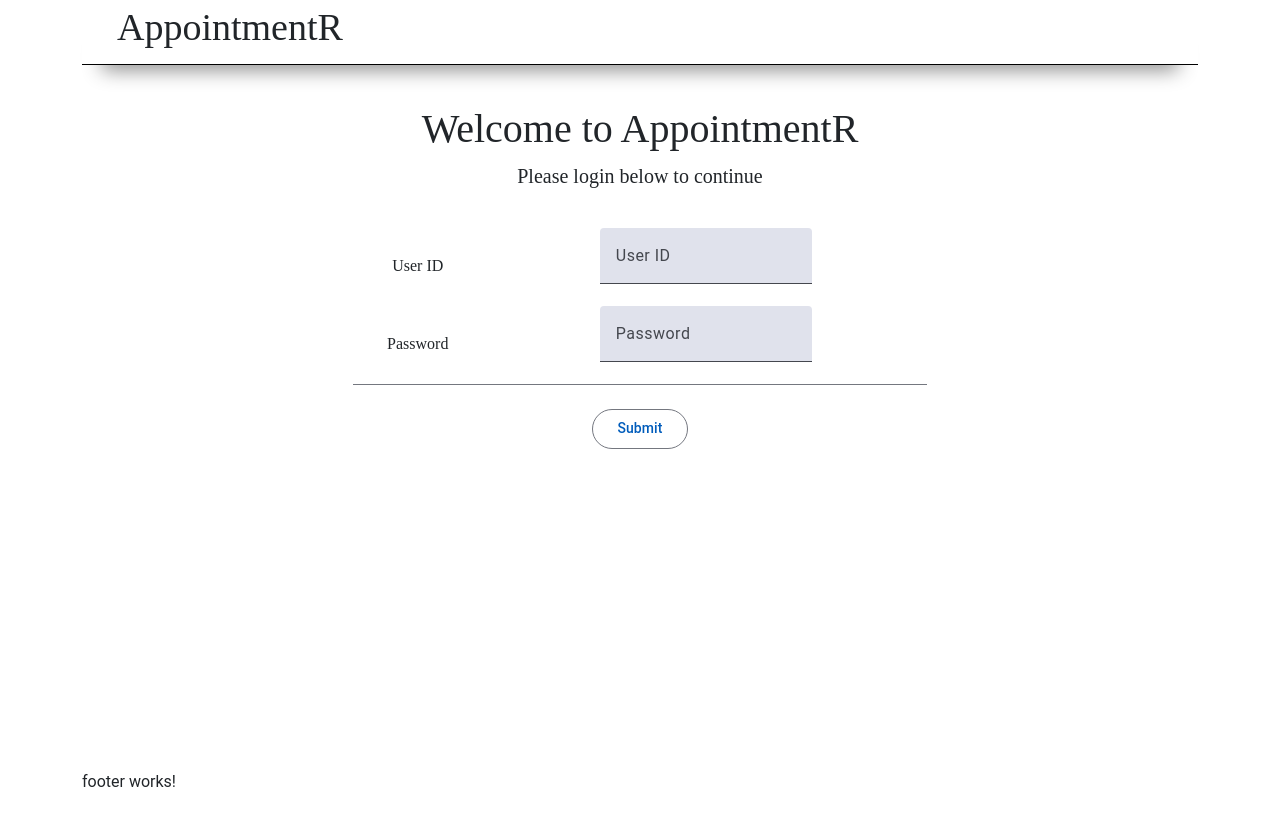
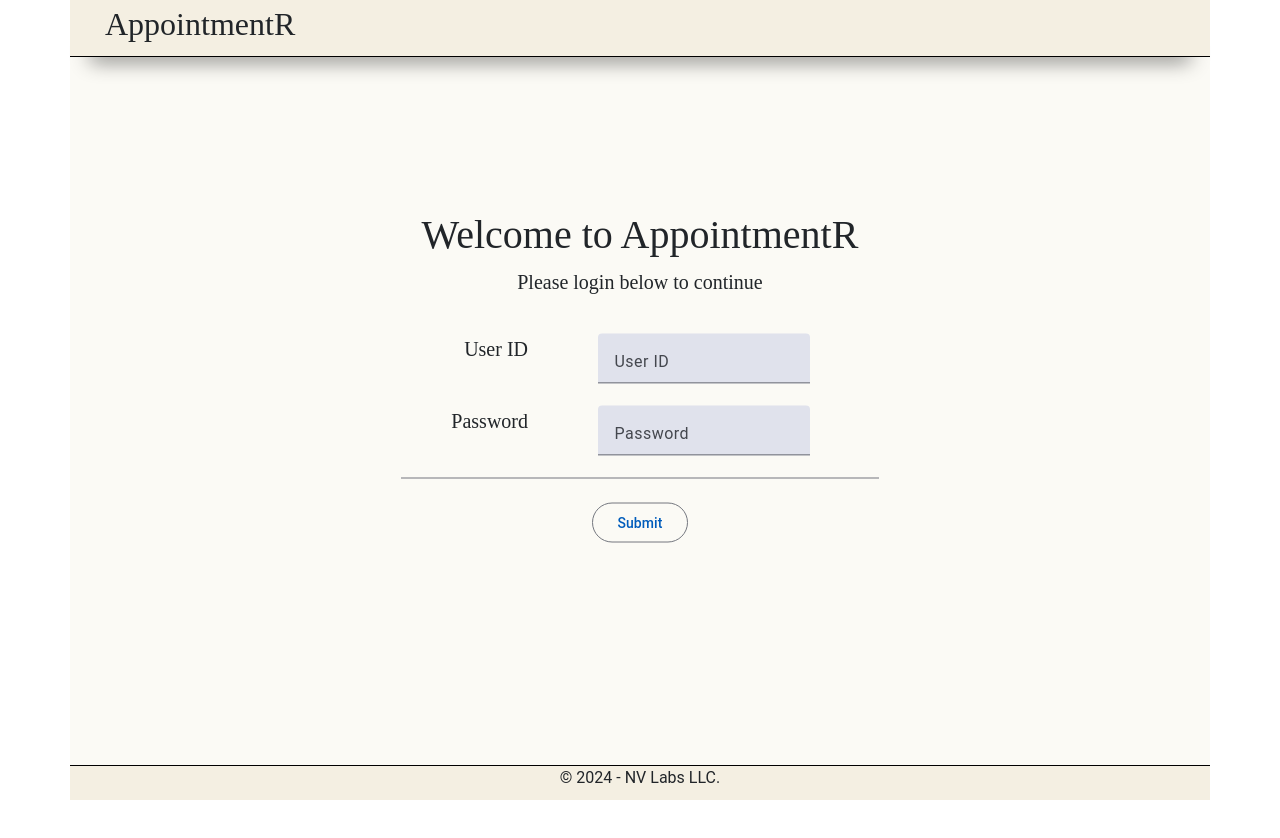
Before and after one commit to nitishtrivedi/AppointmentSchedulerAngular, an Angular app: page /login in a window 1280 px wide. Shown: the top 838 px of the page. Before the commit the page ends 800 px from the top, so only its background shows below. Built offline with nearby package versions, Linux system fonts and the light colour scheme; no server answers.

Commit message:
UI changes commit 2

```diff
--- a/src/app/app.component.css
+++ b/src/app/app.component.css
@@ -1,12 +1,20 @@
 .wrapper {
   height: 100vh;
+  position: relative;
+  background-color: #fbfaf5;
 }
-.header,
-.footer {
+.header {
   height: 30px;
 }
 
 .footer {
   position: absolute;
   bottom: 0;
+  width: 100%;
+  height: 35px;
+  background-color: #f4efe2;
+  /* box-shadow: rgba(0, 0, 0, 0.45) 0px -25px 20px -20px; */
 }
+.container-xl {
+  padding: 0 !important;
+}
--- a/src/app/app.component.html
+++ b/src/app/app.component.html
@@ -1,5 +1,7 @@
 <div class="container-xl wrapper">
   <app-header class="header"></app-header>
-  <router-outlet class="content"></router-outlet>
+  <div class="content">
+    <router-outlet></router-outlet>
+  </div>
   <app-footer class="footer"></app-footer>
 </div>
--- a/src/app/components/footer/footer.component.css
+++ b/src/app/components/footer/footer.component.css
@@ -0,0 +1,9 @@
+.footer-div {
+  border-top: 1px solid #000;
+  text-align: center;
+}
+.footer-text {
+  display: flex;
+  align-items: center;
+  justify-content: center;
+}
--- a/src/app/components/footer/footer.component.html
+++ b/src/app/components/footer/footer.component.html
@@ -1 +1,5 @@
-<p>footer works!</p>
+<div class="footer-div">
+  <div class="footer-text">
+    <span> &copy; 2024 - NV Labs LLC. </span>
+  </div>
+</div>
--- a/src/app/components/header/header.component.css
+++ b/src/app/components/header/header.component.css
@@ -4,15 +4,25 @@
   font-weight: 400;
   font-style: normal;
   font-variation-settings: "MORF" 0;
-  font-size: 38px;
+  font-size: 32px;
 }
 .header-div {
   border-bottom: 1px solid #000;
   padding: 5px 0 5px 35px;
   box-shadow: rgba(0, 0, 0, 0.45) 0px 25px 20px -20px;
+  background-color: #f4efe2;
 }
 .header-layout {
   display: flex;
   align-items: center;
   justify-content: space-between;
 }
+
+/* MAT UI STYLE CHANGES */
+.custom-btn-color {
+  color: #000 !important;
+  width: 120px;
+}
+.custom-btn-color:hover {
+  border-radius: 0 !important;
+}
--- a/src/app/components/header/header.component.html
+++ b/src/app/components/header/header.component.html
@@ -1,12 +1,19 @@
 <div class="header-div">
   <div class="header-layout">
     <h3 class="roboto-thin">AppointmentR</h3>
-    <button mat-button *ngIf="isAuthenticated" [matMenuTriggerFor]="menu">
-      {{ userFullName }}
+    <button
+      mat-button
+      *ngIf="isAuthenticated"
+      [matMenuTriggerFor]="menu"
+      class="custom-btn-color"
+    >
+      <b>{{ userFullName }}</b>
     </button>
     <mat-menu #menu="matMenu">
-      <button mat-button (click)="logoutUser()">Logout</button><br />
-      <button mat-button>Admin Panel</button>
+      <button mat-button (click)="logoutUser()" class="custom-btn-color">
+        <b>Logout</b></button
+      ><br />
+      <button mat-button class="custom-btn-color"><b>Admin Panel</b></button>
     </mat-menu>
   </div>
 </div>
--- a/src/app/components/login/login.component.css
+++ b/src/app/components/login/login.component.css
@@ -2,6 +2,15 @@
   font-family: "Faculty Glyphic", serif;
   font-weight: 400;
   font-style: normal;
+  height: 100vh; /* Full viewport height */
+  position: relative; /* For centering with absolute positioning */
+}
+.login-form-wrapper {
+  position: absolute;
+  top: 40%;
+  left: 50%;
+  transform: translate(-50%, -50%); /* Center the form */
+  width: 80%; /* Optional: Adjust the width of the form container */
 }
 .login-desc {
   font-size: 20px;
@@ -17,3 +26,14 @@
   margin: auto;
   margin-top: 20px;
 }
+.label-text {
+  font-size: 20px;
+}
+
+.login-form tr:nth-child(1) td:nth-child(1),
+.login-form tr:nth-child(2) td:nth-child(1) {
+  float: right;
+}
+.input-fields {
+  height: 70px;
+}
--- a/src/app/components/login/login.component.html
+++ b/src/app/components/login/login.component.html
@@ -1,5 +1,5 @@
 <div class="container text-center login-ctr">
-  <div class="spacer-div"></div>
+  <div class="login-form-wrapper">
     <div class="row">
       <div class="col-2"></div>
       <div class="col-8">
@@ -16,20 +16,20 @@
         <table class="login-form">
           <tr>
             <td>
-            <label for="userId">User ID</label>
+              <label for="userId" class="label-text">User ID</label>
             </td>
             <td>
-            <mat-form-field>
+              <mat-form-field class="input-fields">
                 <input matInput placeholder="User ID" [(ngModel)]="userId" />
               </mat-form-field>
             </td>
           </tr>
           <tr>
             <td>
-            <label for="password">Password</label>
+              <label for="password" class="label-text">Password</label>
             </td>
             <td>
-            <mat-form-field>
+              <mat-form-field class="input-fields">
                 <input
                   matInput
                   placeholder="Password"
@@ -51,3 +51,4 @@
       <div class="col-2"></div>
     </div>
   </div>
+</div>
--- a/src/index.html
+++ b/src/index.html
@@ -2,7 +2,7 @@
 <html lang="en">
   <head>
     <meta charset="utf-8" />
-    <title>AppScheduler</title>
+    <title>AppointmentR - Your Appointment Assistant</title>
     <base href="/" />
     <meta name="viewport" content="width=device-width, initial-scale=1" />
     <link rel="icon" type="image/x-icon" href="favicon.ico" />
```
Lines whose indentation alone changed are shown as unchanged.
